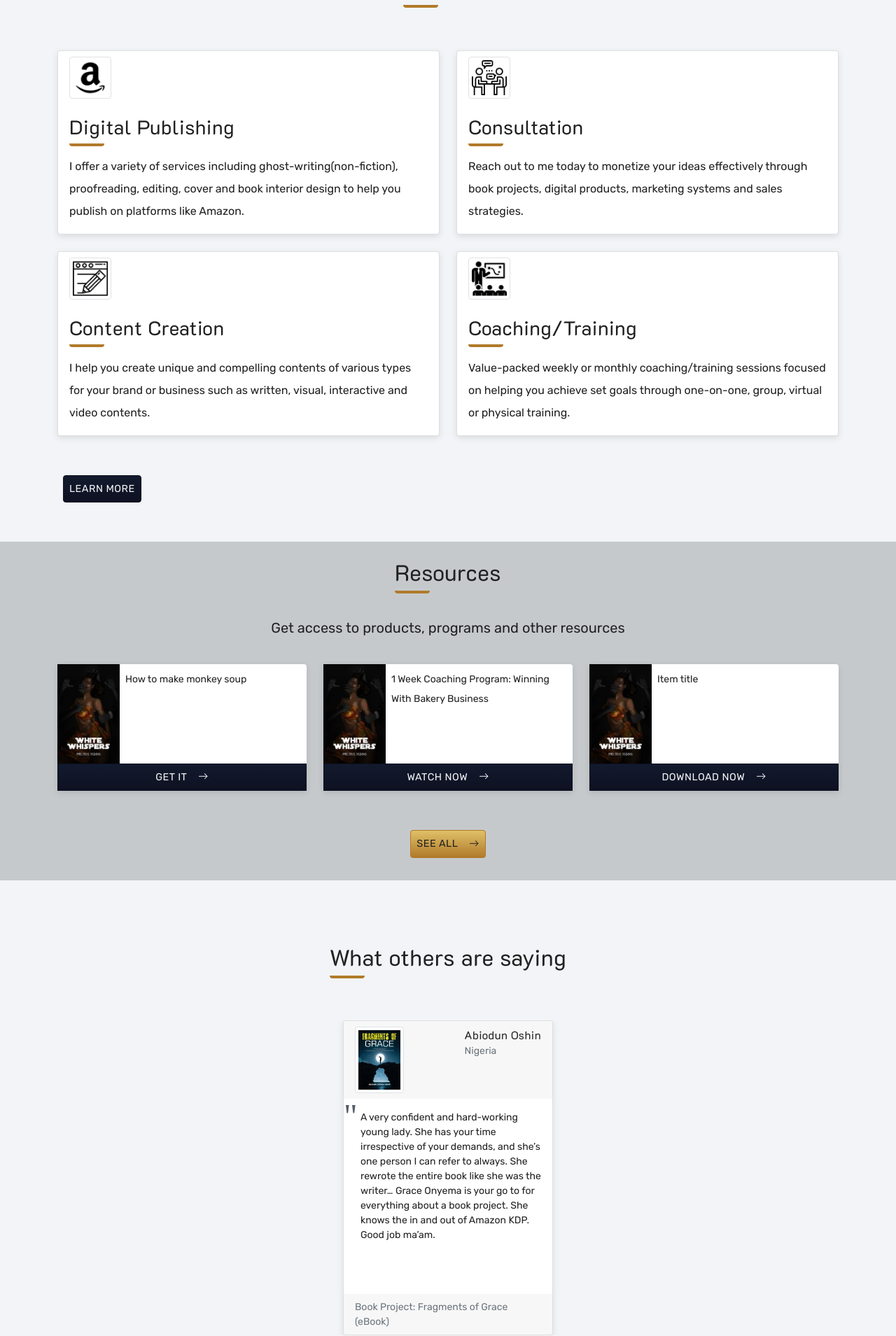
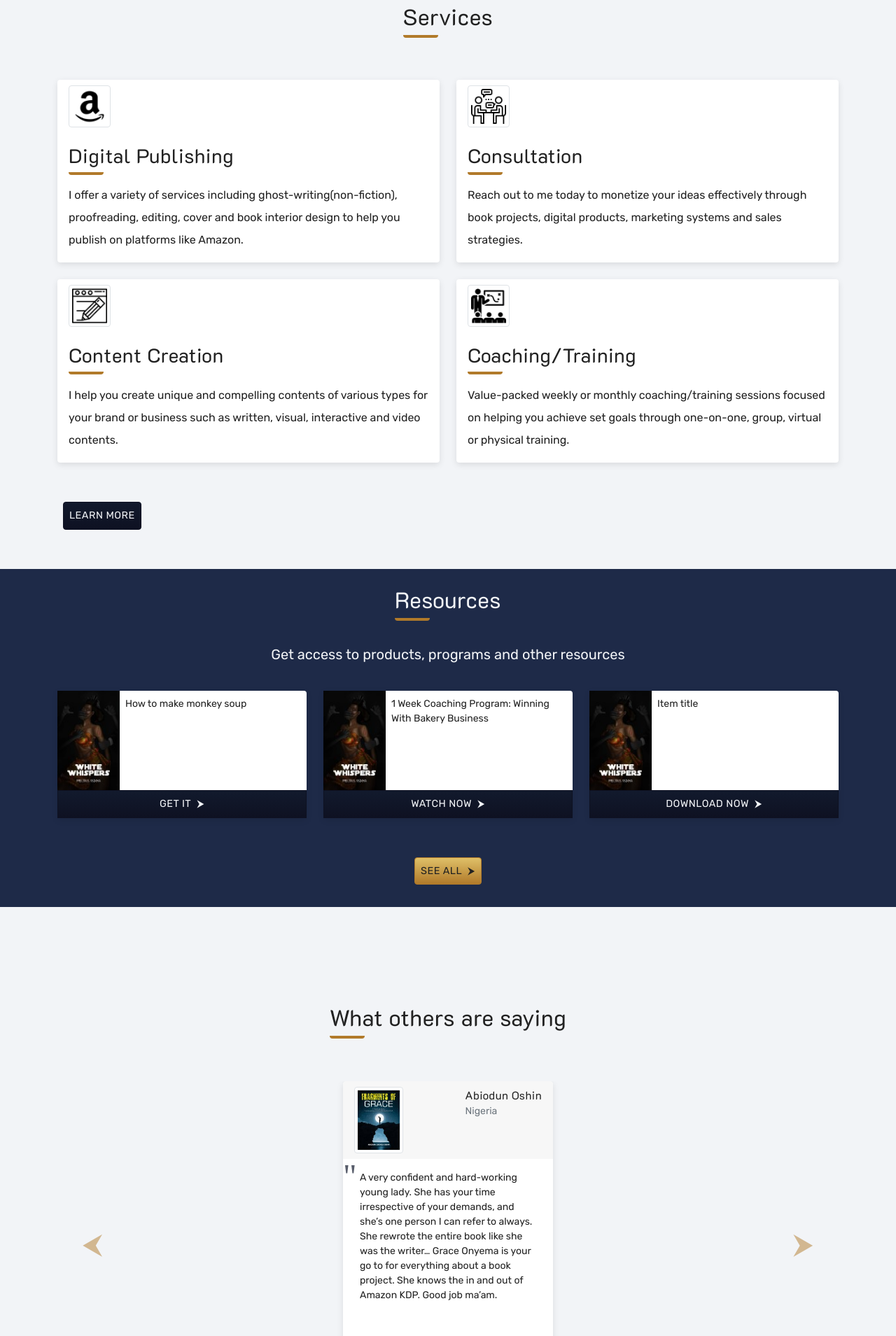
Before and after one commit to graceonyema/graceonyema, a Node server app: page / in a window 1280 px wide. Shown: the part 971-2880 px from the top of the page at 70% size. Run offline with Node 20, Linux system fonts and the light colour scheme.

Commit message:
refactor(view): modify page structure, improve SEO

```diff
--- a/web/views/includes/ad.pug
+++ b/web/views/includes/ad.pug
@@ -1,11 +1,23 @@
 //- section(id="cta" class="p-5")
-section(id="ad" class="cta-gold")
-  .text-center
-    //- h2.title.pb-4
-      span   #{ad.title}
-
-    p.px-1   #{ad.title}
-      a(class="btn btn-main p-1 ms-3" href=ad.link)     #{ad.cta}
-        <svg class="bi ms-3" width="1em" height="1em" fill="currentColor" viewBox="0 0 16 16" aria-hidden="true" focusable="false">
-          <path fill-rule="evenodd" d="M1 8a.5.5 0 0 1 .5-.5h11.793l-3.147-3.146a.5.5 0 0 1 .708-.708l4 4a.5.5 0 0 1 0 .708l-4 4a.5.5 0 0 1-.708-.708L13.293 8.5H1.5A.5.5 0 0 1 1 8z"/>
-        </svg>
+section(id="ad" class="cta-divider")
+  .d-flex.py-1.justify-content-center.align-items-center
+    .p-1
+      img(
+        src=`/assets/icons/${ad.poster}`
+        class=""
+        alt= `${ad.title}`
+        width="60"
+        height="90"
+        loading="lazy"
+      )
+    .text-center.p-2
+      p.m-0  #{ad.header}
+        a(class="btn btn-gold p-1 ms-3" href=ad.link target="_blank")     #{ad.cta}
+          span(class="ms-2" aria-hidden="true")
+          //- | &#128622;
+          //- | &#11208;
+          //- | &#11162;
+          | &#11166;
+          //- <svg class="bi ms-3" width="1em" height="1em" fill="currentColor" viewBox="0 0 16 16" aria-hidden="true" focusable="false">
+          //-   <path fill-rule="evenodd" d="M1 8a.5.5 0 0 1 .5-.5h11.793l-3.147-3.146a.5.5 0 0 1 .708-.708l4 4a.5.5 0 0 1 0 .708l-4 4a.5.5 0 0 1-.708-.708L13.293 8.5H1.5A.5.5 0 0 1 1 8z"/>
+          //- </svg>
--- a/web/views/includes/footer-nav.pug
+++ b/web/views/includes/footer-nav.pug
@@ -116,7 +116,7 @@
         small Designed by
           a(class="link p-0" href="#" target="_blank" title="") an Owl
 
-  a(href="#main-content" class="go-to-top-link btn p-1 btn-gold rounded-circle" data-visible="true" title="Back to top")
+  a(id="go-to-top" class="go-to-top-link btn p-1 btn-gold rounded-circle" href="#main-content" data-visible="true" title="Back to top")
     span( class="visually-hidden")  Back to top
     <svg width="32" height="32" viewBox="0 0 100 100">
       <path fill="currentcolor" d="m50 0c-13.262 0-25.98 5.2695-35.355 14.645s-14.645 22.094-14.645 35.355 5.2695 25.98 14.645 35.355 22.094 14.645 35.355 14.645 25.98-5.2695 35.355-14.645 14.645-22.094 14.645-35.355-5.2695-25.98-14.645-35.355-22.094-14.645-35.355-14.645zm20.832 62.5-20.832-22.457-20.625 22.457c-1.207 0.74219-2.7656 0.57812-3.7891-0.39844-1.0273-0.98047-1.2695-2.5273-0.58594-3.7695l22.918-25c0.60156-0.61328 1.4297-0.96094 2.2891-0.96094 0.86328 0 1.6914 0.34766 2.293 0.96094l22.918 25c0.88672 1.2891 0.6875 3.0352-0.47266 4.0898-1.1562 1.0508-2.9141 1.0859-4.1133 0.078125z"></path>
--- a/web/views/includes/resources.pug
+++ b/web/views/includes/resources.pug
@@ -1,6 +1,6 @@
 include ../mixins/_displayCard
 
-section(id="resources" class="section cta-white py-4")
+section(id="resources" class="section cta-divider py-4")
   //- <svg class="cta-deco" preserveAspectRatio="none" viewBox="0 0 317.5 7.938"><path d="M0 7.94V.002C55.496 5.232 108.99 8.47 159.37 3.14 212.24 8.64 264.63 5.7 317.5.002V7.94z"/></svg>
   .container-fluid.container-lg.text-center
     h2.title.pb-3
@@ -12,7 +12,12 @@
       each item in resources.items
         +displayCard(item)
 
-    a(class="btn btn-gold" href=resources.link)   See All
-      <svg class="bi ms-3" width="1em" height="1em" fill="currentColor" viewBox="0 0 16 16" aria-hidden="true" focusable="false">
-        <path fill-rule="evenodd" d="M1 8a.5.5 0 0 1 .5-.5h11.793l-3.147-3.146a.5.5 0 0 1 .708-.708l4 4a.5.5 0 0 1 0 .708l-4 4a.5.5 0 0 1-.708-.708L13.293 8.5H1.5A.5.5 0 0 1 1 8z"/>
-      </svg>
+    a(class="btn btn-gold" href=resources.link target="_blank")   See All
+      span(class="ms-2" aria-hidden="true")
+        //- | &#128622;
+        //- | &#11208;
+        //- | &#11162;
+        | &#11166;
+      //- <svg class="bi ms-3" width="1em" height="1em" fill="currentColor" viewBox="0 0 16 16" aria-hidden="true" focusable="false">
+      //-   <path fill-rule="evenodd" d="M1 8a.5.5 0 0 1 .5-.5h11.793l-3.147-3.146a.5.5 0 0 1 .708-.708l4 4a.5.5 0 0 1 0 .708l-4 4a.5.5 0 0 1-.708-.708L13.293 8.5H1.5A.5.5 0 0 1 1 8z"/>
+      //- </svg>
--- a/web/views/includes/testimonials.pug
+++ b/web/views/includes/testimonials.pug
@@ -1,5 +1,5 @@
 section(id="testimonials" class="section")
-  .container-fluid.container-md
+  .container-fluid.container-md.p-0.p-sm-5
     h2(class="title text-center")
       span.sub-title  What others are saying
     //- div(id="testimonial-slide" class="carousel slide carousel-fade" data-bs-ride="carousel")
@@ -8,23 +8,31 @@
       div(class="carousel-inner mb-3")
         +testimonialCard(testimonials)
 
-      div(class="carousel-indicators position-relative rounded-3")
-        button(type="button" data-bs-target="#testimonial-slide" data-bs-slide-to="0" class="active" aria-current="true" aria-label="Slide 1")
-        button(type="button" data-bs-target="#testimonial-slide" data-bs-slide-to="1" aria-label="Slide 2")
-        button(type="button" data-bs-target="#testimonial-slide" data-bs-slide-to="2" aria-label="Slide 3")
-        button(type="button" data-bs-target="#testimonial-slide" data-bs-slide-to="3" aria-label="Slide 4")
-        button(type="button" data-bs-target="#testimonial-slide" data-bs-slide-to="4" aria-label="Slide 5")
+      //- div(class="carousel-indicators cta-black position-relative rounded-3")
+        each testimonial, index in testimonials
+          if index==0
+            button(type="button" data-bs-target="#testimonial-slide" data-bs-slide-to="0" class="active" aria-current="true" aria-label="Slide 1")
 
-      //- button(class="carousel-control-prev" type="button" data-bs-target="#testimonial-slide" data-bs-slide="prev")
-        span(class="text-dark" aria-hidden="true")
-          <svg xmlns="http://www.w3.org/2000/svg" width="2em" height="2em" fill="currentColor" class="bi bi-chevron-left" viewBox="0 0 16 16" aria-hidden="true" focusable="false">
-            <path fill-rule="evenodd" d="M11.354 1.646a.5.5 0 0 1 0 .708L5.707 8l5.647 5.646a.5.5 0 0 1-.708.708l-6-6a.5.5 0 0 1 0-.708l6-6a.5.5 0 0 1 .708 0z"/>
-          </svg>
+          else
+            button(
+              type="button"
+              data-bs-target="#testimonial-slide"
+              data-bs-slide-to=`${index}`
+              aria-label=`${index + 1}`
+            )
+
+      button(class="carousel-control-prev w-auto" type="button" data-bs-target="#testimonial-slide" data-bs-slide="prev")
+        span(class="theme fs-1" aria-hidden="true")
+          //- | &#11207;
+          | &#11164;
+          //- | &#129064;
+          //- | &#11160;
         span(class="visually-hidden") Previous
 
-      //- button(class="carousel-control-next" type="button" data-bs-target="#testimonial-slide" data-bs-slide="next")
-        span(class="text-dark" aria-hidden="true")
-          <svg xmlns="http://www.w3.org/2000/svg" width="2em" height="2em" fill="currentColor" class="bi bi-chevron-right" viewBox="0 0 16 16" aria-hidden="true" focusable="false">
-            <path fill-rule="evenodd" d="M4.646 1.646a.5.5 0 0 1 .708 0l6 6a.5.5 0 0 1 0 .708l-6 6a.5.5 0 0 1-.708-.708L10.293 8 4.646 2.354a.5.5 0 0 1 0-.708z"/>
-          </svg>
+      button(class="carousel-control-next w-auto" type="button" data-bs-target="#testimonial-slide" data-bs-slide="next")
+        span(class="theme fs-1" aria-hidden="true")
+          //- | &#11208;
+          | &#11166;
+          //- | &#129066;
+          //- | &#11162;
         span(class="visually-hidden") Next
--- a/web/views/layout.pug
+++ b/web/views/layout.pug
@@ -3,8 +3,25 @@
   head
     meta( charset="utf-8" )
     meta( name="viewport" content="width=device-width, initial-scale=1, shrink-to-fit=no" )
+
     // Dynamic title block
     block title
+
+    link( rel="manifest" href="/manifest.json")
+
+    meta( name="mobile-web-app-capable" content="yes")
+    meta( name="apple-mobile-web-app-capable" content="yes")
+    meta( name="application-name" content="Gracen")
+    meta( name="apple-mobile-web-app-title" content="Gracen")
+    meta( name="theme-color" content="#b17a2a")
+    meta( name="msapplication-navbutton-color" content="#b17a2a")
+    meta( name="apple-mobile-web-app-status-bar-style" content="black-translucent")
+    meta( name="msapplication-starturl" content="/")
+
+    link( rel="apple-touch-icon" sizes="180x180" href="/apple-touch-icon.png")
+    link( rel="icon" type="image/png" sizes="32x32" href="/favicon-32x32.png")
+    link( rel="icon" type="image/png" sizes="16x16" href="/favicon-16x16.png")
+    link( rel="shortcut icon" href="/favicon.ico")
 
     link( rel="preconnect" href="https://fonts.gstatic.com")
     //- link( rel="stylesheet" href="https://fonts.googleapis.com/css2?family=Roboto&display=swap"  )
@@ -17,8 +34,7 @@
     link( rel='stylesheet', href='/styles/index.css'  )
     // endbuild
 
-  //- body(class="dot-bg")
-  body(class="dot-bg")
+  body
 
     // Skip to main
     a(class="visually-hidden-focusable" href="#main-content") Skip to main content
@@ -42,6 +58,6 @@
     // Scripts
     script(src="/scripts/bootstrap.bundle.min.js" defer)
 
-    //- // build:js /scripts/index.min.js defer
-    //- script(src="/scripts/index.js")
-    //- // endbuild
+    // build:js /scripts/index.min.js defer
+    script(src="/scripts/index.js")
+    // endbuild
--- a/web/views/mixins/_displayCard.pug
+++ b/web/views/mixins/_displayCard.pug
@@ -6,20 +6,26 @@
           img(
             src=`/assets/icons/${item.poster}`
             class="img-fluid"
-            alt= ""
-            width="94"
+            alt= `${item.title}`
+            width="100"
             height="150"
             loading="lazy"
           )
 
         .col-9
           div(class="card-body p-2 text-start")
-            h3(class="small lh-lg")    #{item.title}
+            h3(class="small lh-base")    #{item.title}
             //- p(class="small text-start")= item.title
 
       if item.cta
         div
-          a(class="btn rounded-0 btn-main m-0 w-100" href=item.link) #{item.cta}
-            <svg class="bi ms-3" width="1em" height="1em" fill="currentColor" viewBox="0 0 16 16" aria-hidden="true" focusable="false">
-              <path fill-rule="evenodd" d="M1 8a.5.5 0 0 1 .5-.5h11.793l-3.147-3.146a.5.5 0 0 1 .708-.708l4 4a.5.5 0 0 1 0 .708l-4 4a.5.5 0 0 1-.708-.708L13.293 8.5H1.5A.5.5 0 0 1 1 8z"/>
-            </svg>
+          a(class="btn rounded-0 btn-main m-0 w-100" href=item.link target="_blank") #{item.cta}
+            span(class="ms-2" aria-hidden="true")
+            //- | &#11208;
+            //- | &#129066;
+            //- | &#11162;
+            //- | &#129106;
+            | &#11166;
+            //- <svg class="bi ms-3" width="1em" height="1em" fill="currentColor" viewBox="0 0 16 16" aria-hidden="true" focusable="false">
+            //-   <path fill-rule="evenodd" d="M1 8a.5.5 0 0 1 .5-.5h11.793l-3.147-3.146a.5.5 0 0 1 .708-.708l4 4a.5.5 0 0 1 0 .708l-4 4a.5.5 0 0 1-.708-.708L13.293 8.5H1.5A.5.5 0 0 1 1 8z"/>
+            //- </svg>
--- a/web/views/mixins/_info.pug
+++ b/web/views/mixins/_info.pug
@@ -1,5 +1,25 @@
 mixin info(page)
 
-  title #{page} - #{title}
-  meta( name="description" content="A personal webpage")
+  // Primary Meta Tags
+  title #{page!=="Home" ? `${page} - ` : ""} #{title}
+  meta( name="title" content=title)
   meta( name="author" content=title)
+  meta( name="description" content=description)
+  meta( name="robots" content="index, follow")
+  link( rel="canonical" href=`https://www.aira.net/blog/${page}`)
+
+  // Open Graph / Facebook
+  meta( property="og:type" content="website")
+  meta( property="og:url" content="https://graceonyema.com/")
+  meta( property="og:title" content=title)
+  meta( property="og:description" content=description)
+  meta( property="og:image" content="https://graceonyema.com/assets/icons/portfolio.jpg")
+  //- meta( property="og:image:width" content="1200")
+  //- meta( property="og:image:height" content="630")
+
+  // Twitter
+  meta( property="twitter:card" content="summary_large_image")
+  meta( property="twitter:url" content="https://graceonyema.com/")
+  meta( property="twitter:title" content=title)
+  meta( property="twitter:description" content=description)
+  meta( property="twitter:image" content="https://graceonyema.com/assets/icons/twitter_portfolio.jpg")
--- a/web/views/mixins/_nav.pug
+++ b/web/views/mixins/_nav.pug
@@ -34,7 +34,8 @@
           //- li.nav-item
               a(class="nav-link header-link cta-gold" class={active: page === "contact"} href="/contact") Work with me
 
-        a(class="btn btn-gold" href="/contact") Work with me
+        a(class="btn btn-main" href="/contact") Work with me
+        //- a(class="btn btn-gold" href="/contact") Work with me
 
       //- a(class="btn btn-gold" class={active: page === "contact"} href="/contact") Work with me
 
@@ -67,7 +68,8 @@
           //- li.nav-item
             a(class="link sidebar-link cta-gold px-1 py-2" class={active: page === "contact"} href="/contact") Work with me
 
-        a(class="btn btn-gold ms-0" href="/contact") Work with me
+        a(class="btn btn-main ms-0" href="/contact") Work with me
+        //- a(class="btn btn-gold ms-0" href="/contact") Work with me
 
       div( class="p-3")
         ul(class="nav social-list justify-content-center")
--- a/web/views/mixins/_offerCard.pug
+++ b/web/views/mixins/_offerCard.pug
@@ -1,6 +1,6 @@
 mixin offerCard(offer)
   .col
-    div(class="card")
+    div(class="card border-0")
       div(class="card-header bg-transparent border-0")
         img(
           src=`/assets/icons/${offer.poster}`
@@ -14,11 +14,11 @@
         div(class="card-body")
           h3(class="card-title title")
             span.sub-title   #{offer.title}
-          p(class="card-text grid-hor-bg")    #{offer.description}
+          p(class="card-text")    #{offer.description}
           //- button(id="view-btn" class="btn btn-main")= offer.cta
           a(class="btn btn-main" href=offer.link)   #{offer.cta}
       else
         div(class="card-body")
           h3(class="card-title title")
             span.sub-title   #{offer.title}
-          p(class="card-text grid-hor-bg")    #{offer.description}
+          p(class="card-text")    #{offer.description}
--- a/web/views/mixins/_testimonialCard.pug
+++ b/web/views/mixins/_testimonialCard.pug
@@ -4,7 +4,7 @@
       //- div #{index} #{testimonial.author} #{index==0}
       if index==0
         div(class="carousel-item active")
-          figure(class="card testimonial-card")
+          figure(class="card testimonial-card border-0")
             div(class="card-header border-0 d-flex justify-content-between")
               if testimonial.avatar!=""
                 img(
@@ -20,14 +20,16 @@
               figcaption
                 p(class="m-0 card-title title author")  #{testimonial.author}
                 p(class="m-0 text-muted small")  #{testimonial.desc}
-            div(class="card-body ps-4 small")
+            div(class="card-body px-4 small")
               blockquote= testimonial.comment
-            div(class="card-footer border-0")
-              p(class="m-0 text-muted small") #{testimonial.type}
+            div(class="card-footer cta-black border-0")
+              p(class="m-0 small")
+                span.theme-color #{testimonial.type}:
+                span #{testimonial.title}
 
       else
         div(class="carousel-item")
-          figure(class="card testimonial-card")
+          figure(class="card testimonial-card border-0")
             div(class="card-header border-0 d-flex justify-content-between")
               if testimonial.avatar!=""
                 img(
@@ -43,7 +45,9 @@
               figcaption
                 p(class="m-0 card-title title author")  #{testimonial.author}
                 p(class="m-0 text-muted small")  #{testimonial.desc}
-            div(class="card-body ps-4 small")
+            div(class="card-body px-4 small")
               blockquote= testimonial.comment
-            div(class="card-footer border-0")
-              p(class="m-0 text-muted small") #{testimonial.type}
+            div(class="card-footer cta-black border-0")
+              p(class="m-0 small")
+                span.theme-color #{testimonial.type}:
+                span #{testimonial.title}
--- a/web/views/pages/index.pug
+++ b/web/views/pages/index.pug
@@ -34,7 +34,8 @@
             //- p(id="profession" class="fade-in profession fs-5") #{work}
             p(id="profession" class="fade-in profession") #{work}
 
-            a(class="btn btn-gold" href="/about") Read More
+            //- a(class="btn btn-main" href="/about") Read More
+            a(class="btn btn-white" href="/about") Read More
 
       //- include ./includes/snow-anim.pug
 
```
Also changed, not shown: web/views/mixins/_serviceCard.pug (+5 -3 lines), web/views/pages/about.pug (+4 -3 lines), web/views/pages/contact.pug (+15 -9 lines).
